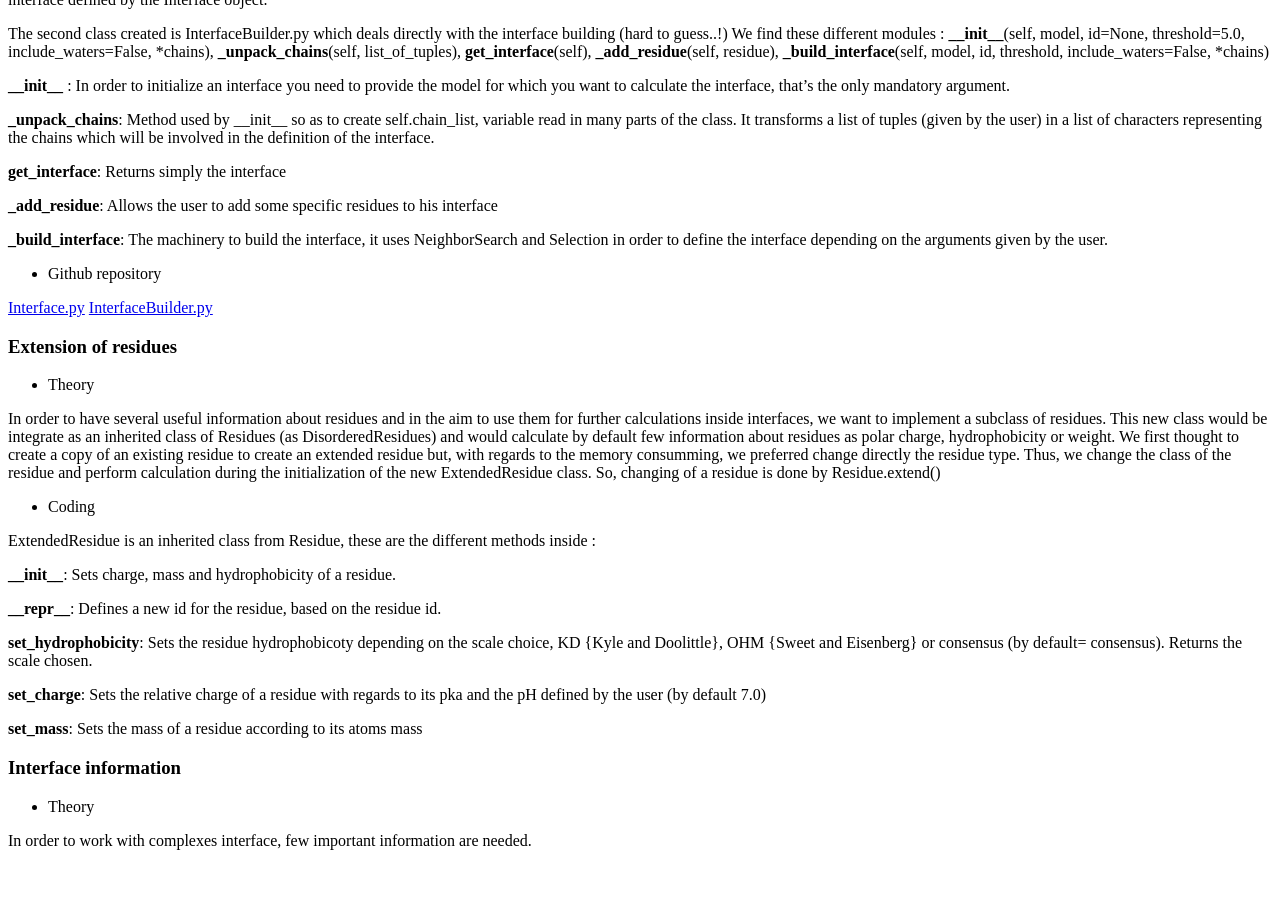
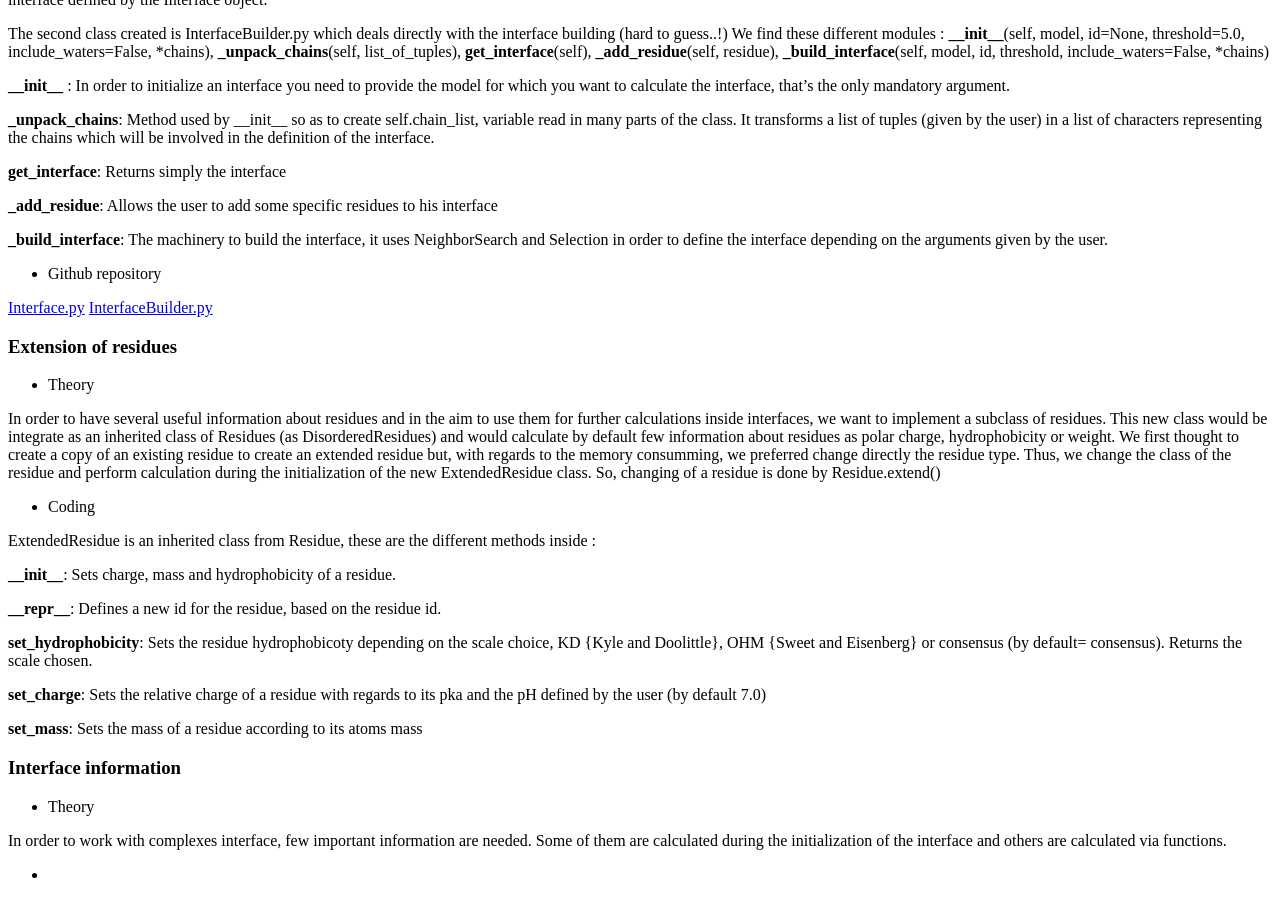
Before and after one commit to biopython/biopython.github.io, a Jekyll site: the page built from wiki/GSoC2011_mtrellet.md, in a window 1280 px wide and 900 px high, scrolled down 2416 px. Built offline with Jekyll 4.4.1, drawn with Linux system fonts in a browser that asks for light colours; before the commit the page ends 3282 px from its top, so only the background shows below that.

Commit message:
/* Interface information */

```diff
--- a/wiki/GSoC2011_mtrellet.md
+++ b/wiki/GSoC2011_mtrellet.md
@@ -248,4 +248,7 @@ its pka and the pH defined by the user (by default 7.0)
 -   Theory
 
 In order to work with complexes interface, few important information are
-needed.
+needed. Some of them are calculated during the initialization of the
+interface and others are calculated via functions.
+
+-
```
Also changed, not shown: 1 other file.
